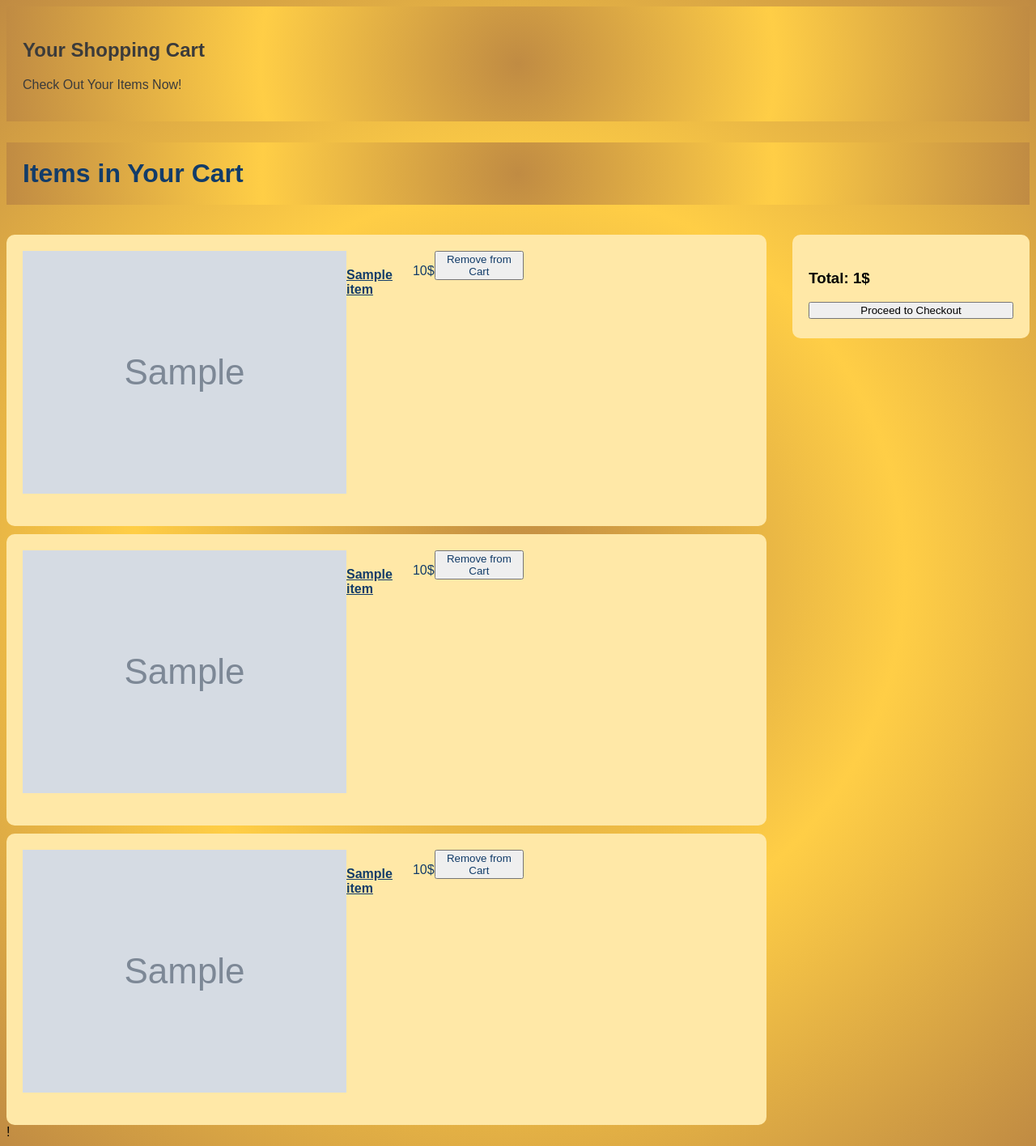
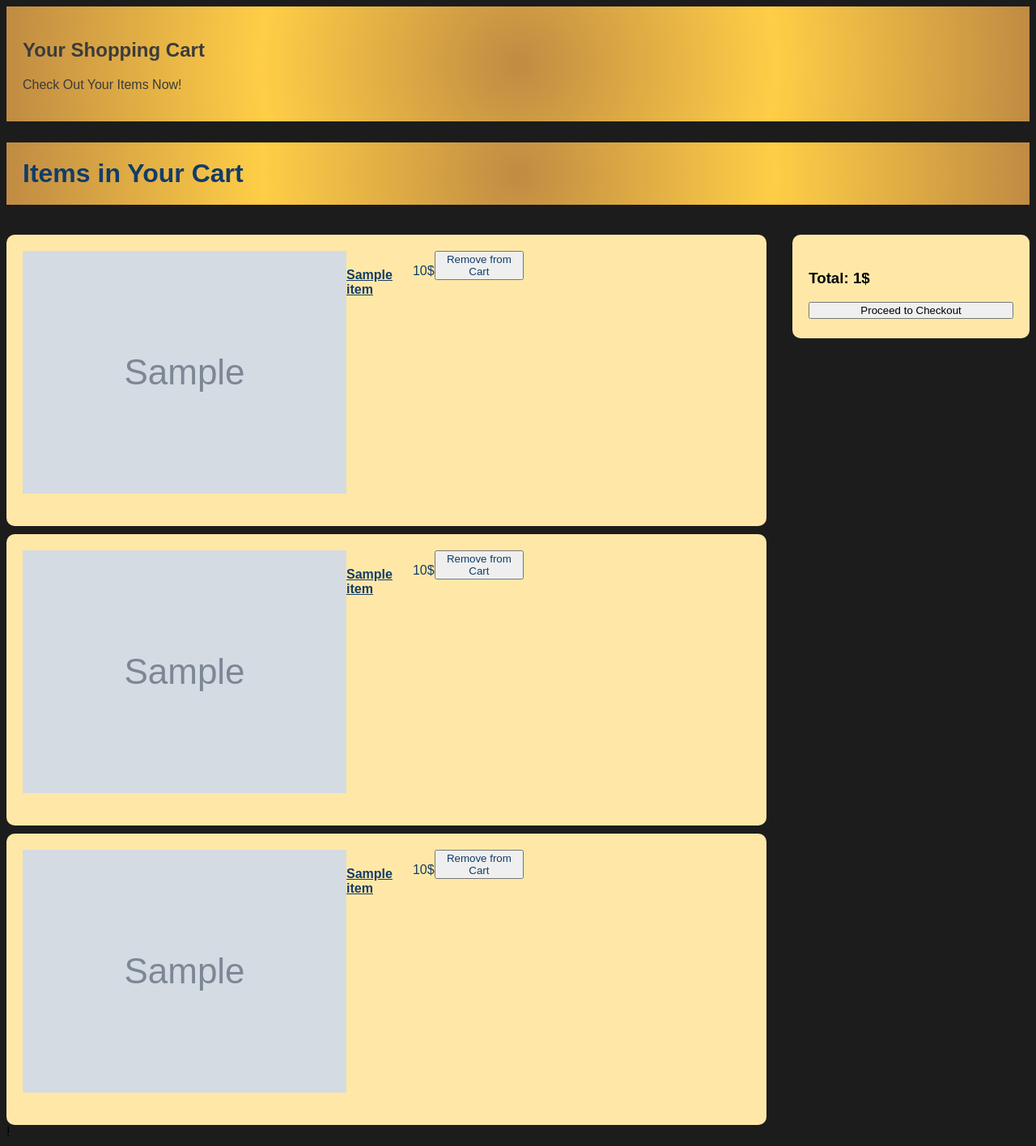
Before and after one commit to Pota2s/Uap-Project, a Django app: template djangotest/sitetest/templates/cart.html in a window 1280 px wide. Shown: the whole page at 81% size. Run offline with Django 5.2, Linux system fonts and the light colour scheme; the template is opened without the code that fills it: most values are stand-ins (such as "Sample title", 1, 10 or a date in 2020); grey boxes marked "Sample" are stand-in pictures.

Commit message:
Update cart.css

```diff
--- a/djangotest/sitetest/static/cart.css
+++ b/djangotest/sitetest/static/cart.css
@@ -1,6 +1,5 @@
 body {
     background: #1C1C1C;
-    background: radial-gradient(circle,rgba(192, 139, 67, 1) 0%, rgba(255, 206, 70, 1) 50%, rgba(192, 139, 67, 1) 100%);
     font-family: Arial, Helvetica, sans-serif;
 }
 
```
